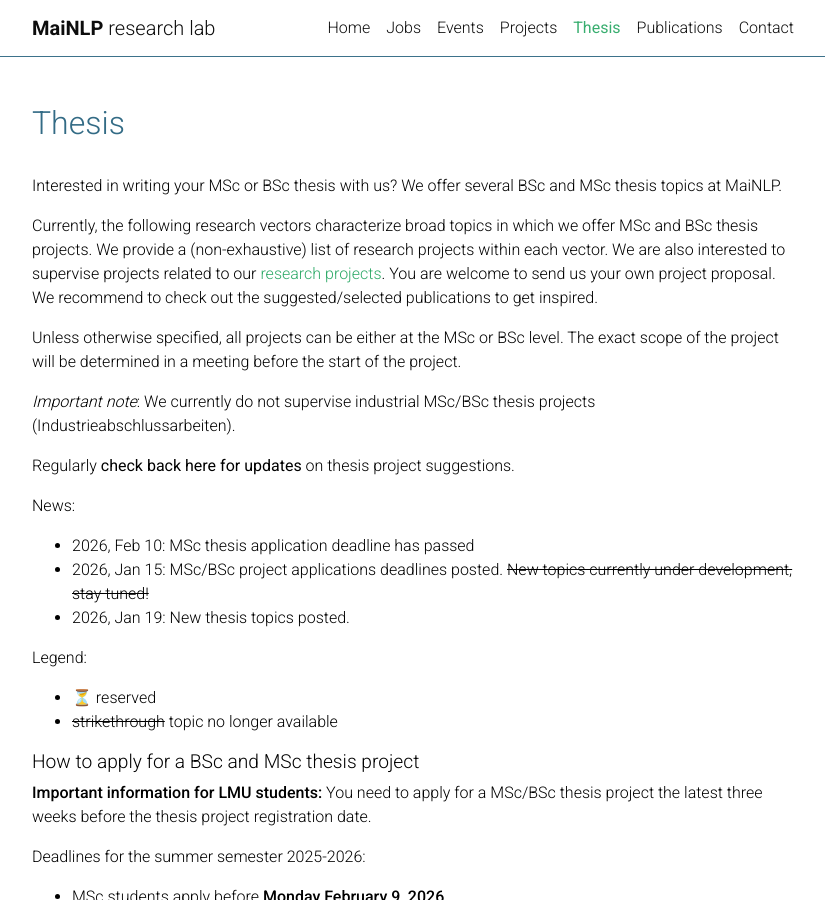
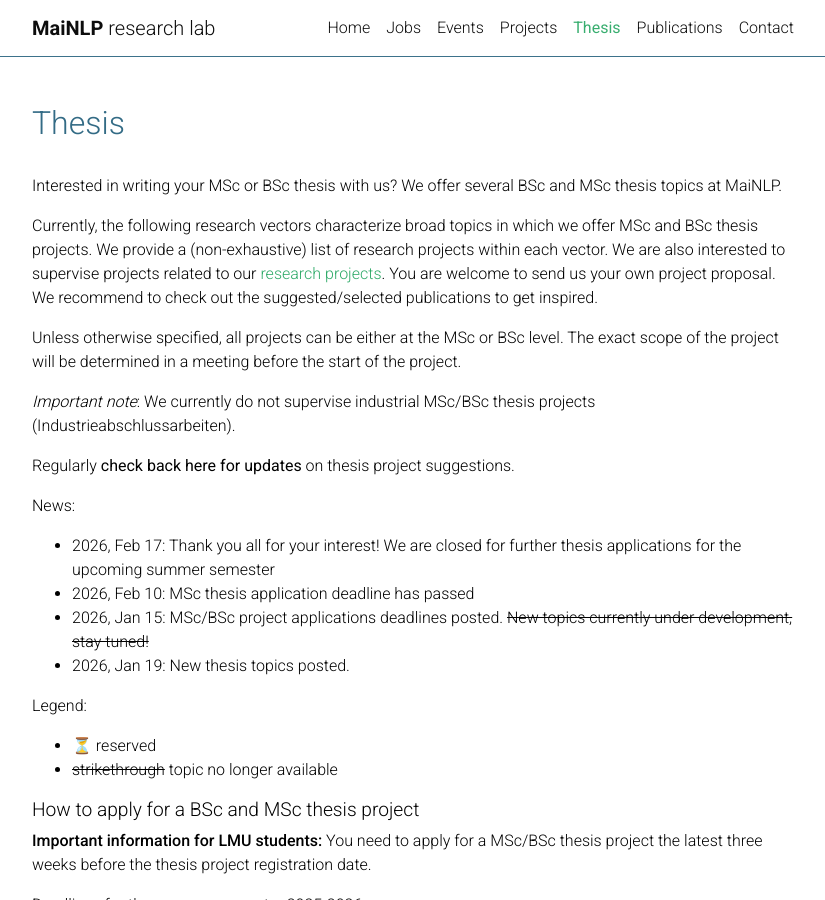
Before and after one commit to mainlp/mainlp.github.io, a Jekyll site: the page built from _pages/thesis.md, in a window 1280 px wide and 900 px high. Shown: the whole window, without its empty margins (223-1048 px from the left). Built offline with Jekyll 4.4.1, drawn with Linux system fonts in a browser that asks for light colours; emoji names are drawn with the system emoji font; comment, search, counter and statistics services are not loaded; a style sheet for code colours, icons or effects is not loaded.

Commit message:
Update thesis.md

```diff
--- a/_pages/thesis.md
+++ b/_pages/thesis.md
@@ -21,6 +21,7 @@ News:
 
 <!-- - 2024, Feb 26: Thank you all for your interest! We are closed for further thesis applications for the upcoming summer semester  -->
 
+- 2026, Feb 17: Thank you all for your interest! We are closed for further thesis applications for the upcoming summer semester
 - 2026, Feb 10: MSc thesis application deadline has passed
 - 2026, Jan 15: MSc/BSc project applications deadlines posted. ~~New topics currently under development, stay tuned!~~
 - 2026, Jan 19: New thesis topics posted.
```
